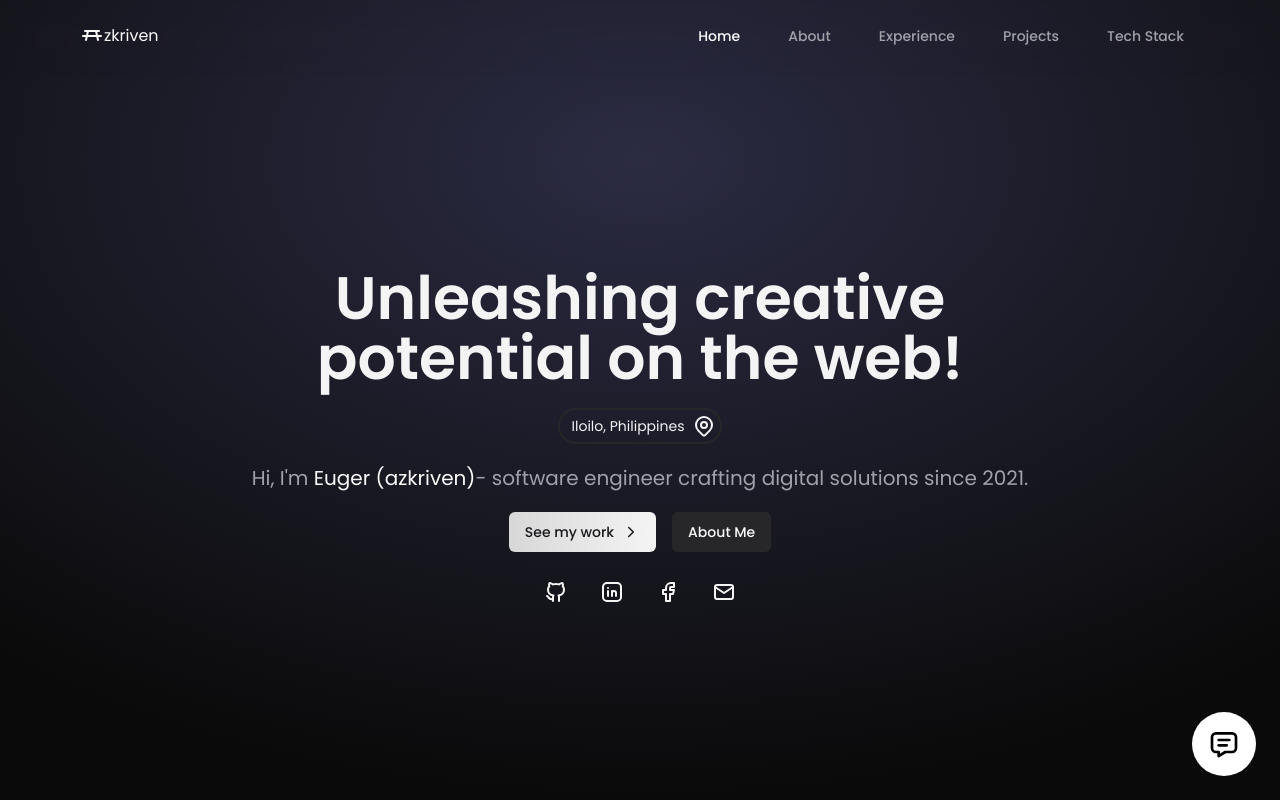
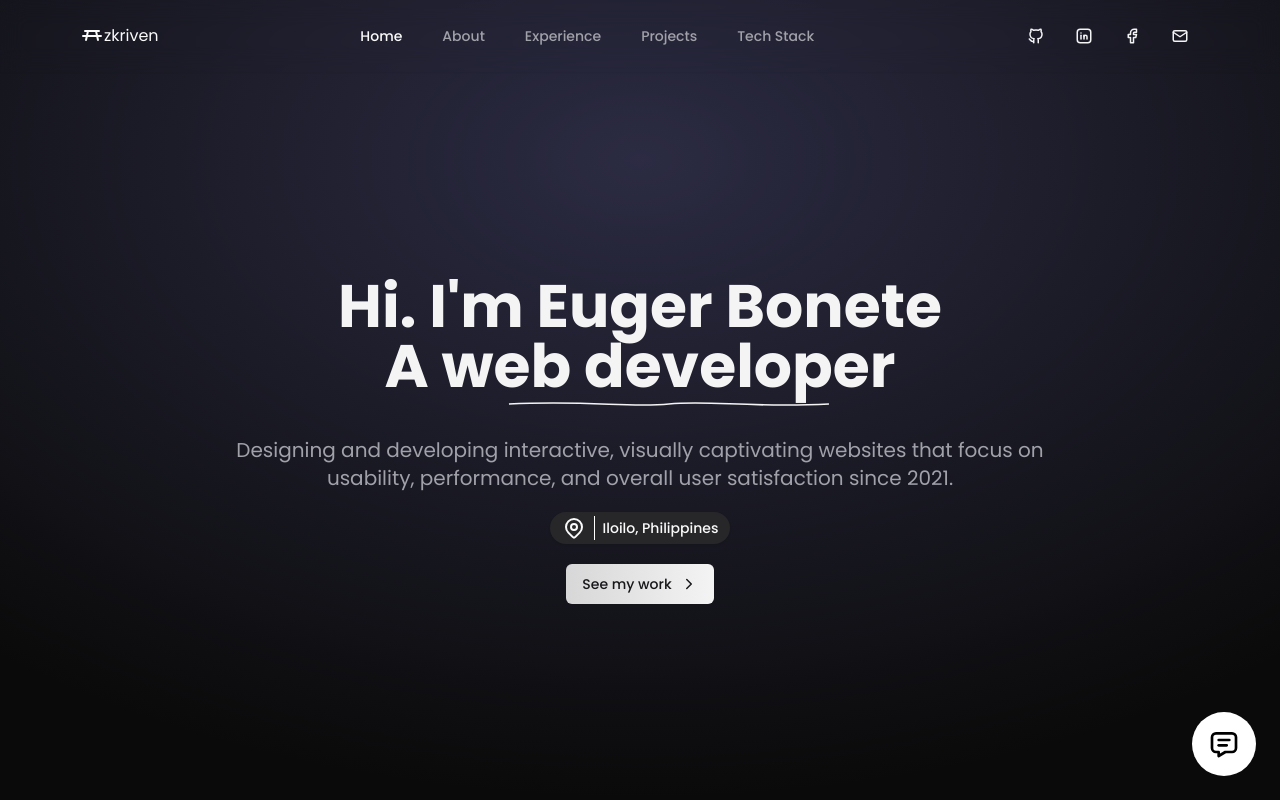
Before and after one commit to azkriven16/azkriven, a Next.js app: page / in a window 1280 px wide. Shown: the top 800 px of the page. Built offline with nearby package versions, Linux system fonts and the light colour scheme.

Commit message:
feat: updated hero section

```diff
--- a/components/custom/about.tsx
+++ b/components/custom/about.tsx
@@ -166,7 +166,7 @@ export const About = () => {
                                                 <Link
                                                     href={item.href}
                                                     target="_blank"
-                                                    className="font-semibold hover:underline"
+                                                    className="font-semibold underline"
                                                 >
                                                     {item.text}
                                                 </Link>
--- a/components/custom/experience.tsx
+++ b/components/custom/experience.tsx
@@ -46,7 +46,7 @@ export const Experience = () => {
                         >
                             <Link
                                 href={item.href || "#"}
-                                className="text-2xl font-bold hover:underline block mb-2"
+                                className="text-2xl font-bold underline block mb-2"
                                 target={item.href ? "_blank" : "_self"}
                             >
                                 {item.company}
--- a/components/custom/hero.tsx
+++ b/components/custom/hero.tsx
@@ -35,10 +35,52 @@ export const Hero = () => {
                         initial={{ opacity: 0, y: 20 }}
                         animate={{ opacity: 1, y: 0 }}
                         transition={{ delay: 0.15, duration: 0.2 }}
-                        className="text-4xl md:text-6xl font-semibold"
+                        className="text-4xl md:text-6xl font-bold"
                     >
-                        Unleashing creative <br /> potential on the web!
+                        Hi. I'm {SITE_CONFIG.name}
+                        <br />A{" "}
+                        <span className="relative inline-block">
+                            web developer
+                            <motion.svg
+                                xmlns="http://www.w3.org/2000/svg"
+                                className="absolute top-16 left-0 w-full h-[8px]"
+                                viewBox="0 0 400 10" // Adjust the viewbox size based on your design
+                                fill="none"
+                            >
+                                <motion.path
+                                    d="M0,5 C100,0 150,10 200,5 C250,0 300,10 400,5" // Squiggly line path
+                                    stroke="currentColor" // Use the current text color for the line
+                                    strokeWidth="2"
+                                    initial={{
+                                        pathLength: 0,
+                                        strokeDasharray: 400, // Length of the path
+                                        strokeDashoffset: 400, // Initially hide the stroke
+                                    }}
+                                    animate={{
+                                        pathLength: 1, // Reveal the full path
+                                        strokeDashoffset: 0, // Animate from hidden to visible
+                                    }}
+                                    transition={{
+                                        duration: 1, // Duration of the animation
+                                        ease: "easeInOut", // Smooth easing
+                                        delay: 0.5, // Delay before starting the animation
+                                    }}
+                                />
+                            </motion.svg>
+                        </span>
                     </motion.h1>
+
+                    <motion.p
+                        initial={{ opacity: 0 }}
+                        animate={{ opacity: 1 }}
+                        transition={{ delay: 0.25, duration: 0.2 }}
+                        className="text-xl text-muted-foreground pt-5"
+                    >
+                        Designing and developing interactive, visually
+                        captivating websites that focus on usability,
+                        performance, and overall user satisfaction since 2021.
+                    </motion.p>
+
                     <motion.div
                         initial={{ scale: 0.9 }}
                         animate={{ scale: 1 }}
@@ -46,31 +88,20 @@ export const Hero = () => {
                         className="flex justify-center"
                     >
                         <a
-                            className="inline-flex items-center gap-x-2 border-2 text-sm p-1 ps-3 rounded-full transition"
+                            className="inline-flex items-center justify-center whitespace-nowrap rounded-full bg-background px-3 py-1 text-sm font-medium text-foreground shadow-sm shadow-black/[.12] dark:bg-accent"
                             href="#"
                         >
+                            <span className="mr-2 flex shrink-0 border-r border-white pr-2">
+                                <IconMapPin />
+                            </span>
                             {SITE_CONFIG.address}
-                            <IconMapPin />
                         </a>
                     </motion.div>
-                    <motion.p
-                        initial={{ opacity: 0 }}
-                        animate={{ opacity: 1 }}
-                        transition={{ delay: 0.25, duration: 0.2 }}
-                        className="text-xl text-muted-foreground"
-                    >
-                        Hi, I'm{" "}
-                        <span className="text-foreground">
-                            Euger (azkriven)
-                        </span>
-                        - software engineer crafting digital solutions since
-                        2021.
-                    </motion.p>
+
                     <motion.div
                         initial={{ opacity: 0, y: 20 }}
                         animate={{ opacity: 1, y: 0 }}
                         transition={{ delay: 0.3, duration: 0.2 }}
-                        className="flex justify-center space-x-4"
                     >
                         <Button asChild variant="shine">
                             <Link
@@ -81,57 +112,6 @@ export const Hero = () => {
                                 <IconChevronRight className="ml-2" size={18} />
                             </Link>
                         </Button>
-
-                        <Button asChild variant="secondary">
-                            <Link href="/about">About Me</Link>
-                        </Button>
-                    </motion.div>
-                    <motion.div
-                        initial={{ opacity: 0 }}
-                        animate={{ opacity: 1 }}
-                        transition={{ delay: 0.35, duration: 0.2 }}
-                        className="flex justify-center space-x-4 mt-4"
-                    >
-                        <Button asChild variant="ghost" size="icon">
-                            <Link
-                                href={SITE_CONFIG.socials.github}
-                                target="_blank"
-                                rel="noopener noreferrer"
-                            >
-                                <IconBrandGithub size={24} />
-                                <span className="sr-only">GitHub</span>
-                            </Link>
-                        </Button>
-                        <Button asChild variant="ghost" size="icon">
-                            <Link
-                                href={SITE_CONFIG.socials.linkedin}
-                                target="_blank"
-                                rel="noopener noreferrer"
-                            >
-                                <IconBrandLinkedin size={24} />
-                                <span className="sr-only">LinkedIn</span>
-                            </Link>
-                        </Button>
-                        <Button asChild variant="ghost" size="icon">
-                            <Link
-                                href={SITE_CONFIG.socials.facebook}
-                                target="_blank"
-                                rel="noopener noreferrer"
-                            >
-                                <IconBrandFacebook size={24} />
-                                <span className="sr-only">Facebook</span>
-                            </Link>
-                        </Button>
-                        <Button asChild variant="ghost" size="icon">
-                            <Link
-                                href={`mailto:${SITE_CONFIG.socials.email}`}
-                                target="_blank"
-                                rel="noopener noreferrer"
-                            >
-                                <IconMail size={24} />
-                                <span className="sr-only">Email</span>
-                            </Link>
-                        </Button>
                     </motion.div>
                 </div>
             </motion.div>
--- a/components/custom/navbar.tsx
+++ b/components/custom/navbar.tsx
@@ -15,6 +15,7 @@ import { DrawerContent, DrawerTrigger } from "@/components/ui/drawer";
 import { motion, AnimatePresence } from "framer-motion";
 import { usePathname } from "next/navigation";
 import { SITE_CONFIG } from "@/config/site";
+import { cn } from "@/lib/utils";
 
 export const Navbar = () => {
     const [isDrawerOpen, setIsDrawerOpen] = useState(false);
@@ -68,7 +69,7 @@ export const Navbar = () => {
                         zkriven
                     </Link>
                 </motion.div>
-                <div className="hidden md:flex space-x-4">
+                <div className="hidden md:flex space-x-2">
                     {[
                         "Home",
                         "About",
@@ -89,14 +90,15 @@ export const Navbar = () => {
                                 animate={{ opacity: 1, y: 0 }}
                                 transition={{ delay: i * 0.05, duration: 0.1 }}
                             >
-                                <Button asChild variant="ghost">
+                                <Button asChild variant="linkHover2">
                                     <Link
                                         href={href}
-                                        className={
+                                        className={cn(
                                             pathname === href
                                                 ? "text-primary"
-                                                : "text-muted-foreground"
-                                        }
+                                                : "text-muted-foreground",
+                                            "text-sm hover:text-primary"
+                                        )}
                                     >
                                         {item}
                                     </Link>
@@ -105,6 +107,53 @@ export const Navbar = () => {
                         );
                     })}
                 </div>
+                <motion.div
+                    initial={{ opacity: 0 }}
+                    animate={{ opacity: 1 }}
+                    transition={{ delay: 0.35, duration: 0.2 }}
+                    className="hidden md:flex space-x-2"
+                >
+                    <Button asChild variant="ghost" size="icon">
+                        <Link
+                            href={SITE_CONFIG.socials.github}
+                            target="_blank"
+                            rel="noopener noreferrer"
+                        >
+                            <IconBrandGithub size={18} />
+                            <span className="sr-only">GitHub</span>
+                        </Link>
+                    </Button>
+                    <Button asChild variant="ghost" size="icon">
+                        <Link
+                            href={SITE_CONFIG.socials.linkedin}
+                            target="_blank"
+                            rel="noopener noreferrer"
+                        >
+                            <IconBrandLinkedin size={18} />
+                            <span className="sr-only">LinkedIn</span>
+                        </Link>
+                    </Button>
+                    <Button asChild variant="ghost" size="icon">
+                        <Link
+                            href={SITE_CONFIG.socials.facebook}
+                            target="_blank"
+                            rel="noopener noreferrer"
+                        >
+                            <IconBrandFacebook size={18} />
+                            <span className="sr-only">Facebook</span>
+                        </Link>
+                    </Button>
+                    <Button asChild variant="ghost" size="icon">
+                        <Link
+                            href={SITE_CONFIG.socials.email}
+                            target="_blank"
+                            rel="noopener noreferrer"
+                        >
+                            <IconMail size={18} />
+                            <span className="sr-only">Email</span>
+                        </Link>
+                    </Button>
+                </motion.div>
                 <div className="md:hidden">
                     <Drawer open={isDrawerOpen} onOpenChange={setIsDrawerOpen}>
                         <DrawerTrigger asChild>
```
